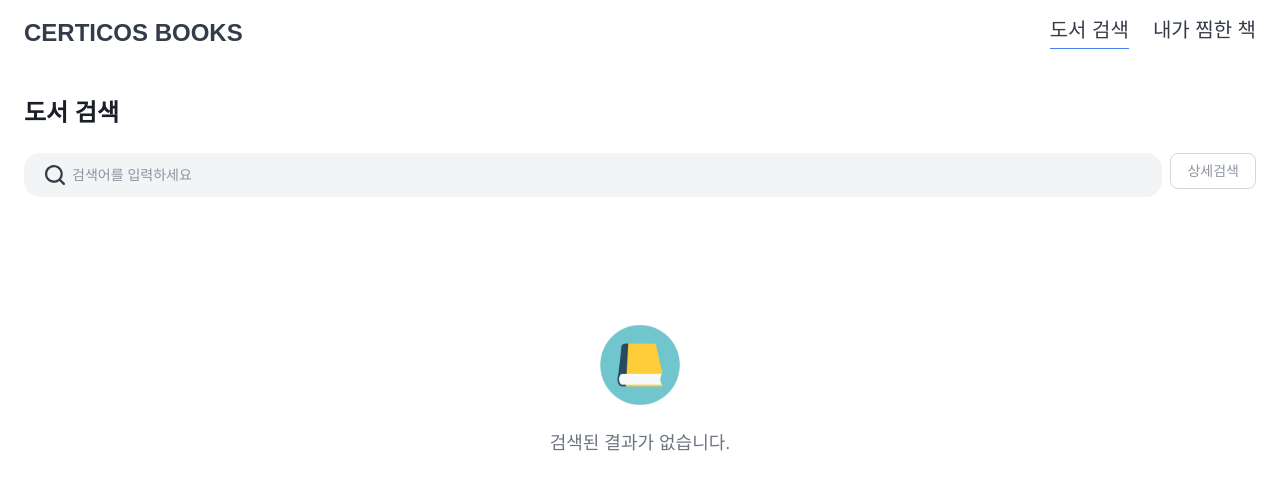
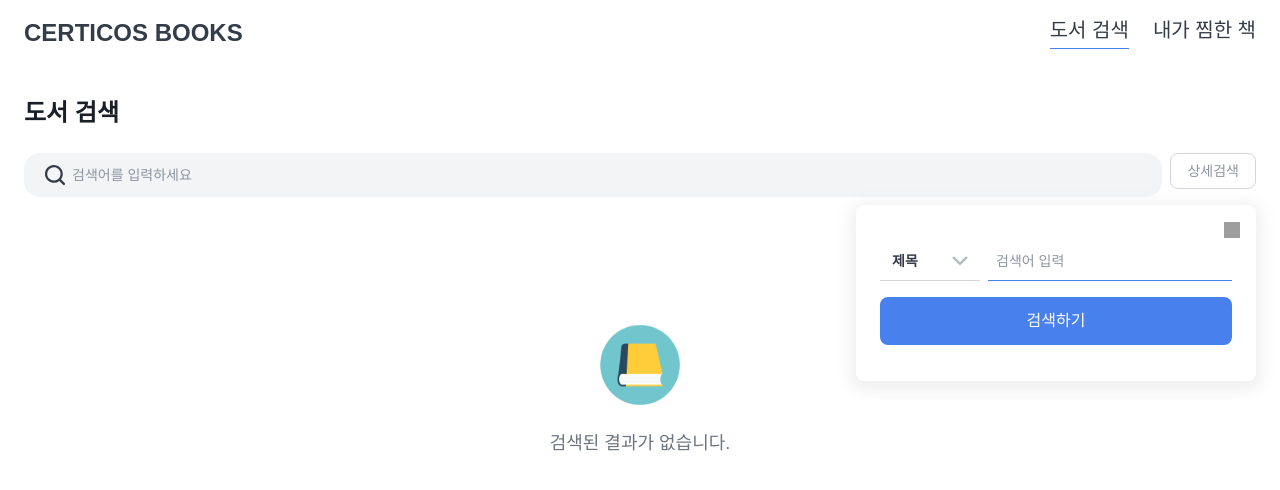
Before and after one commit to Superduper-India/cdri-books-parksunyoung, a Next.js app: page / in a window 1280 px wide. Both pictures are taken after a click on the button "상세검색". Shown: the top 490 px of the page. Built offline with nearby package versions, Linux system fonts and the light colour scheme; grey boxes are pictures that could not be loaded.

Commit message:
feature: 사용자는 상세 검색 팝업을 이용해서 검색할 수 있습니다.

```diff
--- a/app/_components/book/BookList.tsx
+++ b/app/_components/book/BookList.tsx
@@ -22,10 +22,10 @@ const InfiniteScrollComponent =
 
 interface BookListProps {
   books: BookDocument[];
-  isEnd: boolean;
+  isEnd?: boolean;
 }
 
-export default function BookList({ books, isEnd }: BookListProps) {
+export default function BookList({ books, isEnd = false }: BookListProps) {
   const [expandedIndex, setExpandedIndex] = useState<number | null>(null);
   const searchParams = useSearchParams();
   const searchQuery = searchParams.get("q") || "";
@@ -33,7 +33,7 @@ export default function BookList({ books, isEnd }: BookListProps) {
   const { documents, hasMore, loadMoreDocuments } = useScroll({
     initialData: books,
     searchQuery,
-    isEnd,
+    isEnd: isEnd,
   });
 
   if (!books || books.length === 0) {
--- /dev/null
+++ b/app/_components/search/DetailSearchModal.tsx
@@ -0,0 +1,187 @@
+"use client";
+
+import Image from "next/image";
+import { useRouter } from "next/navigation";
+import { type FormEvent, useEffect, useRef, useState } from "react";
+import { BUTTON_CLASSNAME } from "@/lib/constant";
+
+export type SearchTarget = "title" | "person" | "publisher";
+
+interface DetailSearchModalProps {
+  isOpen: boolean;
+  onClose: () => void;
+  buttonRef:
+    | React.RefObject<HTMLButtonElement | null>
+    | React.RefObject<HTMLButtonElement>;
+}
+
+const searchOptions: { value: SearchTarget; label: string }[] = [
+  { value: "title", label: "제목" },
+  { value: "person", label: "저자명" },
+  { value: "publisher", label: "출판사" },
+];
+
+export default function DetailSearchModal({
+  isOpen,
+  onClose,
+  buttonRef,
+}: DetailSearchModalProps) {
+  const router = useRouter();
+  const [selectedTarget, setSelectedTarget] = useState<SearchTarget>("title");
+  const [searchQuery, setSearchQuery] = useState("");
+  const [isDropdownOpen, setIsDropdownOpen] = useState(false);
+  const modalRef = useRef<HTMLDivElement>(null);
+  const dropdownRef = useRef<HTMLDivElement>(null);
+
+  useEffect(() => {
+    const handleClickOutside = (event: MouseEvent) => {
+      if (
+        modalRef.current &&
+        !modalRef.current.contains(event.target as Node) &&
+        buttonRef.current &&
+        !buttonRef.current.contains(event.target as Node)
+      ) {
+        onClose();
+        setIsDropdownOpen(false);
+      }
+    };
+
+    if (isOpen) {
+      document.addEventListener("mousedown", handleClickOutside);
+    }
+
+    return () => {
+      document.removeEventListener("mousedown", handleClickOutside);
+    };
+  }, [isOpen, onClose, buttonRef]);
+
+  useEffect(() => {
+    const handleDropdownClickOutside = (event: MouseEvent) => {
+      if (
+        dropdownRef.current &&
+        !dropdownRef.current.contains(event.target as Node)
+      ) {
+        setIsDropdownOpen(false);
+      }
+    };
+
+    if (isDropdownOpen) {
+      document.addEventListener("mousedown", handleDropdownClickOutside);
+    }
+
+    return () => {
+      document.removeEventListener("mousedown", handleDropdownClickOutside);
+    };
+  }, [isDropdownOpen]);
+
+  const handleSubmit = (e: FormEvent<HTMLFormElement>) => {
+    e.preventDefault();
+    if (searchQuery.trim()) {
+      const trimmedQuery = searchQuery.trim();
+      router.push(
+        `/?target=${selectedTarget}&q=${encodeURIComponent(trimmedQuery)}`,
+      );
+      setSearchQuery("");
+      setIsDropdownOpen(false);
+      onClose();
+    }
+  };
+
+  const handleOptionSelect = (target: SearchTarget) => {
+    setSelectedTarget(target);
+    setIsDropdownOpen(false);
+  };
+
+  const selectedOption = searchOptions.find(
+    option => option.value === selectedTarget,
+  );
+
+  if (!isOpen) return null;
+
+  return (
+    <div className="absolute top-full right-0 z-50 mt-2 w-[400px]">
+      <div
+        ref={modalRef}
+        className="rounded-lg bg-white px-6 py-9 shadow-lg"
+        style={{
+          boxShadow: "0px 4px 14px 6px #97979726",
+        }}
+      >
+        {/* 헤더 - 닫기 버튼 */}
+        <div className="absolute top-4 right-4">
+          <button type="button" onClick={onClose}>
+            <Image
+              src="/delete.svg"
+              alt="삭제"
+              width={20}
+              height={20}
+              className="h-4 w-4"
+            />
+          </button>
+        </div>
+
+        {/* 검색 조건 및 입력 필드 */}
+        <form onSubmit={handleSubmit}>
+          <div className="mb-4 flex gap-2">
+            {/* 검색 조건 드롭다운 */}
+            <div className="relative shrink-0" ref={dropdownRef}>
+              <button
+                type="button"
+                onClick={() => setIsDropdownOpen(!isDropdownOpen)}
+                className="flex h-10 min-w-[100px] items-center justify-between border-border-gray border-b-1 bg-white px-3 font-bold text-sm text-text-primary focus:outline-none"
+              >
+                <span>{selectedOption?.label}</span>
+                <Image
+                  src="/arrow-down.svg"
+                  alt="펼침"
+                  width={16}
+                  height={16}
+                  className="h-4 w-4"
+                />
+              </button>
+
+              {/* 드롭다운 메뉴 */}
+              {isDropdownOpen && (
+                <div className="absolute top-full left-0 z-10 mt-1 w-full rounded-b-lg border border-border-gray border-t-0 bg-white shadow-md">
+                  {searchOptions.map(option => (
+                    <button
+                      key={option.value}
+                      type="button"
+                      onClick={() => handleOptionSelect(option.value)}
+                      className={`w-full px-3 py-2 text-left text-sm transition-colors first:rounded-t-lg last:rounded-b-lg ${
+                        selectedTarget === option.value
+                          ? "bg-hover-gray text-text-primary"
+                          : "text-text-primary hover:bg-hover-gray"
+                      }`}
+                    >
+                      {option.label}
+                    </button>
+                  ))}
+                </div>
+              )}
+            </div>
+
+            {/* 검색어 입력 필드 */}
+            <div className="flex-1">
+              <input
+                type="text"
+                value={searchQuery}
+                onChange={e => setSearchQuery(e.target.value)}
+                placeholder="검색어 입력"
+                className="h-10 w-full border-primary border-b-1 bg-transparent px-2 text-sm text-text-primary placeholder:text-text-subtitle focus:outline-none"
+              />
+            </div>
+          </div>
+
+          {/* 검색하기 버튼 */}
+          <button
+            type="submit"
+            className={`w-full bg-primary text-white ${BUTTON_CLASSNAME}`}
+          >
+            검색하기
+          </button>
+        </form>
+      </div>
+    </div>
+  );
+}
--- a/app/_components/search/SearchInput.tsx
+++ b/app/_components/search/SearchInput.tsx
@@ -4,14 +4,30 @@ import Image from "next/image";
 import { useRouter, useSearchParams } from "next/navigation";
 import { type FormEvent, useEffect, useRef, useState } from "react";
 import { saveSearchHistory } from "@/lib/storage";
+import DetailSearchModal from "./DetailSearchModal";
 import SearchHistory from "./SearchHistory";
 
 export default function SearchInput() {
   const router = useRouter();
   const searchParams = useSearchParams();
-  const [query, setQuery] = useState(searchParams.get("q") || "");
+  const hasTarget = searchParams.get("target") !== null;
+  const searchQuery = searchParams.get("q") || "";
+
+  // 상세 검색이면 query 초기화, 일반 검색이면 query 설정
+  const [query, setQuery] = useState(hasTarget ? "" : searchQuery);
   const [showHistory, setShowHistory] = useState(false);
+  const [showDetailSearch, setShowDetailSearch] = useState(false);
   const formRef = useRef<HTMLFormElement>(null);
+  const detailSearchButtonRef = useRef<HTMLButtonElement>(null);
+
+  // URL 파라미터 변경 시 query 업데이트
+  useEffect(() => {
+    if (hasTarget) {
+      setQuery("");
+    } else {
+      setQuery(searchQuery);
+    }
+  }, [hasTarget, searchQuery]);
 
   useEffect(() => {
     const handleClickOutside = (event: MouseEvent) => {
@@ -38,6 +54,7 @@ export default function SearchInput() {
     if (query.trim()) {
       const trimmedQuery = query.trim();
       saveSearchHistory(trimmedQuery);
+      // 일반 검색 시 target 파라미터 제거
       router.push(`/?q=${encodeURIComponent(trimmedQuery)}`);
       setShowHistory(false);
     }
@@ -76,17 +93,26 @@ export default function SearchInput() {
             onChange={e => setQuery(e.target.value)}
             onFocus={handleInputFocus}
             placeholder="검색어를 입력하세요"
-            className="w-full rounded-lg bg-gray py-3 pr-4 pl-12 text-sm text-text-primary placeholder:text-text-placeholder focus:border-transparent focus:outline-none"
+            className="w-full rounded-lg bg-gray py-3 pr-4 pl-12 text-sm text-text-primary placeholder:text-text-subtitle focus:border-transparent focus:outline-none"
           />
         </div>
         <SearchHistory isOpen={showHistory} onSelect={handleHistorySelect} />
       </form>
+      <div className="relative">
         <button
+          ref={detailSearchButtonRef}
           type="button"
+          onClick={() => setShowDetailSearch(!showDetailSearch)}
           className="h-[36px] rounded-lg border border-border-gray bg-white px-4 font-medium text-sm text-text-subtitle transition-colors"
         >
           상세검색
         </button>
+        <DetailSearchModal
+          isOpen={showDetailSearch}
+          onClose={() => setShowDetailSearch(false)}
+          buttonRef={detailSearchButtonRef}
+        />
+      </div>
     </div>
   );
 }
--- a/app/globals.css
+++ b/app/globals.css
@@ -13,7 +13,6 @@
   --color-text-primary: #353C49;
   --color-text-secondary: #6D7582;
   --color-text-subtitle: #8D94A0;
-  --color-text-placeholder: #8D94A0;
 
   /* 테두리 색상 */
   --color-border-gray: #D2D6DA;
--- a/app/page.tsx
+++ b/app/page.tsx
@@ -7,19 +7,26 @@ import Empty from "@/app/_components/ui/Empty";
 import Summary from "@/app/_components/ui/Summary";
 
 interface BooksPageProps {
-  searchParams: Promise<{ q?: string }>;
+  searchParams: Promise<{ q?: string; target?: string }>;
 }
 
 export default async function BooksPage({ searchParams }: BooksPageProps) {
   const params = await searchParams;
   const searchQuery = params.q;
+  const searchTarget = params.target as
+    | "title"
+    | "person"
+    | "publisher"
+    | undefined;
 
   let searchData = null;
   let totalCount = 0;
 
   if (searchQuery) {
     try {
-      const response = await searchBookApi.fetchSearchWeb(searchQuery, "title");
+      // 상세 검색인 경우 target 파라미터 사용, 아니면 기본값 "title"
+      const target = searchTarget || "title";
+      const response = await searchBookApi.fetchSearchWeb(searchQuery, target);
       searchData = response;
       totalCount = response.meta?.total_count || 0;
     } catch (error) {
@@ -38,7 +45,7 @@ export default async function BooksPage({ searchParams }: BooksPageProps) {
           {totalCount > 0 && (
             <BookList
               books={searchData?.documents || []}
-              isEnd={searchData?.meta?.is_end || false}
+              isEnd={searchData?.meta?.is_end}
             />
           )}
           {totalCount === 0 && <Empty />}
```
Lines whose indentation alone changed are shown as unchanged.
